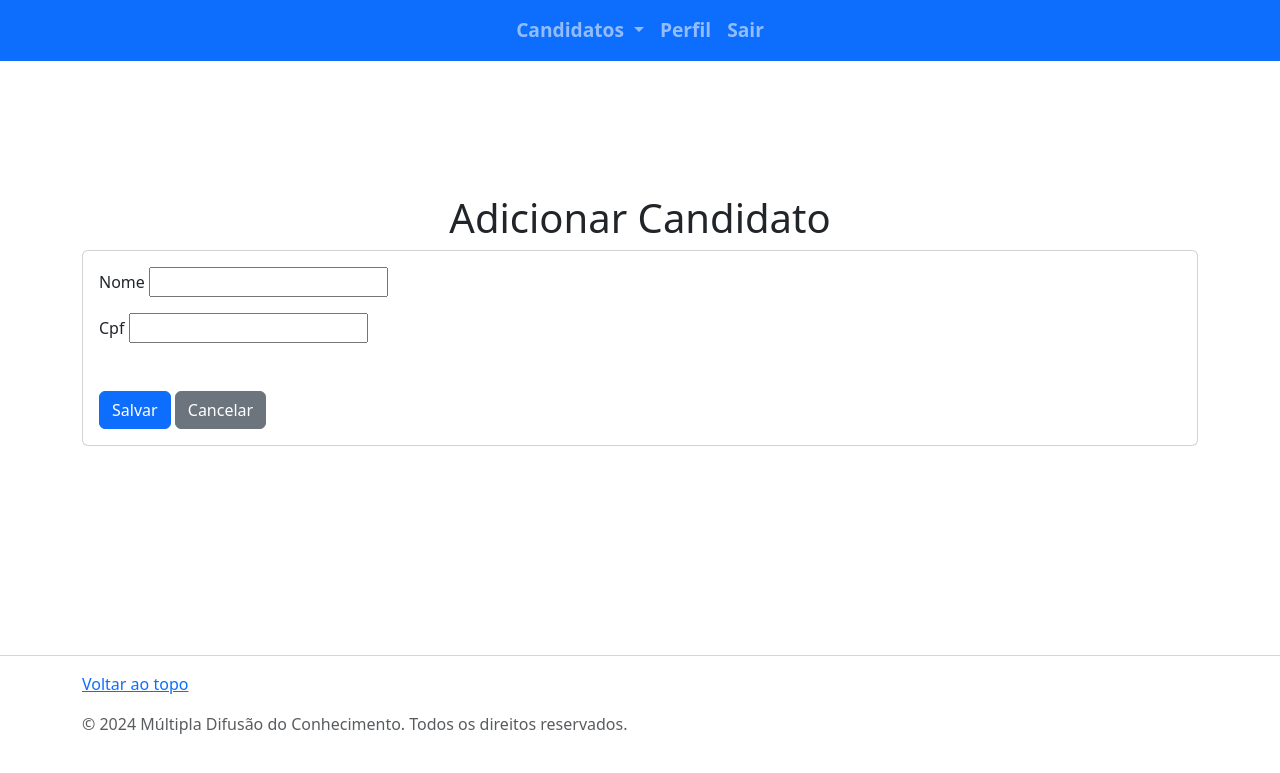
After one commit to lucasberenger/buscador-de-aprovados, a Django app: page /create_candidato/ in a window 1280 px wide. The commit adds this page. Shown: the top 773 px of the page. Run offline with Django 4.2, Linux system fonts and the light colour scheme; a user stored in the database is signed in; some libraries are stand-ins or nearby versions.

Commit message:
create candidato create and edit page

```diff
--- a/app/forms.py
+++ b/app/forms.py
@@ -27,3 +27,7 @@ class EditProfileForm(forms.ModelForm):
         if commit:
             user.save()
         return user
+
+class CreateCandidatoForm(forms.Form):
+    fullname = forms.CharField(label="Nome", max_length=100)
+    cpf = forms.CharField(max_length=11)
--- a/app/templates/base.html
+++ b/app/templates/base.html
@@ -43,7 +43,7 @@
                             Candidatos
                         </a>
                         <div class="dropdown-menu" aria-labelledby="navbarDropdown">
-                            <a class="dropdown-item" href="#">Adicionar Candidatos</a>
+                            <a class="dropdown-item" href="{% url 'create_candidato' %}">Adicionar Candidatos</a>
                             <a class="dropdown-item" href="#">Editar Candidatos</a>
                         </div>
                     </li>
--- /dev/null
+++ b/app/templates/create_candidato.html
@@ -0,0 +1,32 @@
+{% extends 'base.html' %}
+
+{% block content %}
+<main>
+    <div class="container mt-5">
+        <h1 class="text-center">Adicionar Candidato</h1>
+        <div class="card">
+            <div class="card-body">
+                <form method="post">
+                {% csrf_token %}
+                <div class="d-flex flex-column gap-3">
+                    <div class="form-group">
+                        <label>{{ form.fullname.label }}</label>
+                        {{ form.fullname }}
+                    </div>
+                    <div class="form-group">
+                        <label>{{ form.cpf.label }}</label>
+                        {{ form.cpf }}
+                    </div>
+                </div>
+                <div class="mt-5">
+                    <button type="submit" class="btn btn-primary">Salvar</button>
+                    <a href="{% url 'create_candidato' %}" class="btn btn-secondary">Cancelar</a>
+                </div>
+
+            </form>
+        </div>
+    </div>
+
+</div>
+</main>
+{% endblock %}
--- a/app/templates/home.html
+++ b/app/templates/home.html
@@ -41,7 +41,7 @@
                     {% endif %}
                     <td>
                         <a href="{% url 'candidato_detail' candidato.pk %}"><i class="fa-solid fa-folder-open m-2" title="Ver Detalhes"></i></a>
-                        <a href="{% url 'candidato_detail' candidato.pk %}"><i class="fa-solid fa-pen-to-square m-2" title="Editar Candidato"></i></a>
+                        <a href="{% url 'edit_candidato' candidato.pk %}"><i class="fa-solid fa-pen-to-square m-2" title="Editar Candidato"></i></a>
                     </td>
                 </tr>
             {% endfor %}
--- a/app/urls.py
+++ b/app/urls.py
@@ -1,5 +1,5 @@
 from django.urls import path
-from .views import SignupView, LoginView, LogoutView, HomeView, ProfileView, EditProfileView, DetailsView
+from .views import SignupView, LoginView, LogoutView, HomeView, ProfileView, EditProfileView, DetailsView, CreateCandidatoView, EditCandidatoView
 
 urlpatterns = [
     path('', HomeView.as_view(), name='home'),
@@ -9,4 +9,6 @@ urlpatterns = [
     path('profile/', ProfileView.as_view(), name='profile'),
     path('editprofile/', EditProfileView.as_view(), name='edit_profile'),
     path('candidato/<int:pk>/', DetailsView.as_view(), name='candidato_detail'),
+    path('create_candidato/', CreateCandidatoView.as_view(), name='create_candidato'),
+    path('edit_candidato/<int:pk>/', EditCandidatoView.as_view(), name='edit_candidato'),
 ]
--- a/app/views.py
+++ b/app/views.py
@@ -2,10 +2,11 @@ from django.shortcuts import render, redirect, get_object_or_404
 from django.views import View
 from django.urls import reverse
 from django.http import HttpResponseRedirect
-from .forms import SignupForm, LoginForm, SearchNameForm, EditProfileForm
+from .forms import SignupForm, LoginForm, SearchNameForm, EditProfileForm, CreateCandidatoForm
 from django.contrib.auth.models import User
 from django.contrib.auth import authenticate, login, logout
 from django.contrib.auth.mixins import LoginRequiredMixin
+from django.contrib import messages
 from .models import Candidato
 # Create your views here.
 
@@ -141,3 +142,75 @@ class DetailsView(LoginRequiredMixin, View):
             'candidato': candidato,
         }
         return render(request, 'details.html', data)
+
+## View para adicionar candidatos
+class CreateCandidatoView(LoginRequiredMixin, View):
+    def get(self, request):
+        form = CreateCandidatoForm()
+
+        data = {
+            'form': form,
+        }
+
+        return render(request, 'create_candidato.html', data)
+
+    def post(self, request):
+        form = CreateCandidatoForm(data=request.POST)
+
+        if form.is_valid():
+            fullname = form.cleaned_data.get('fullname')
+            cpf = form.cleaned_data.get('cpf')
+
+            Candidato.objects.create(
+                name=fullname,
+                cpf=cpf,
+            )
+
+        data = {
+            'form': form,
+        }
+
+        return render(request, 'home.html', data)
+
+## View para editar ou excluir candidatos
+class EditCandidatoView(LoginRequiredMixin, View):
+    def get(self, request, pk):
+        candidato = get_object_or_404(Candidato, pk=pk)
+        form = CreateCandidatoForm(initial={
+            'fullname': candidato.name,
+            'cpf': candidato.cpf,
+        })
+
+        data = {
+            'candidato': candidato,
+            'form': form,
+        }
+
+        return render(request, 'edit_candidato.html', data)
+
+    def post(self, request, pk):
+        candidato = get_object_or_404(Candidato, pk=pk)
+        form = CreateCandidatoForm(data=request.POST)
+
+        if 'delete' in request.POST:
+            candidato.delete()
+            messages.success(request, 'Candidato Excluído com Sucesso!')
+            return redirect('home')
+
+        if form.is_valid():
+            fullname = form.cleaned_data.get('fullname')
+            cpf = form.cleaned_data.get('cpf')
+
+            candidato.name=fullname
+            candidato.cpf=cpf
+            candidato.save()
+
+            messages.success(request, 'Candidato Atualizado com Sucesso!')
+            return redirect('home')
+
+        data = {
+            'form': form,
+            'candidato': candidato,
+        }
+
+        return render(request, 'edit_candidato.html', data)
```
Also changed, not shown: app/templates/edit_candidato.html (added, +32 -0 lines), db.sqlite3.
